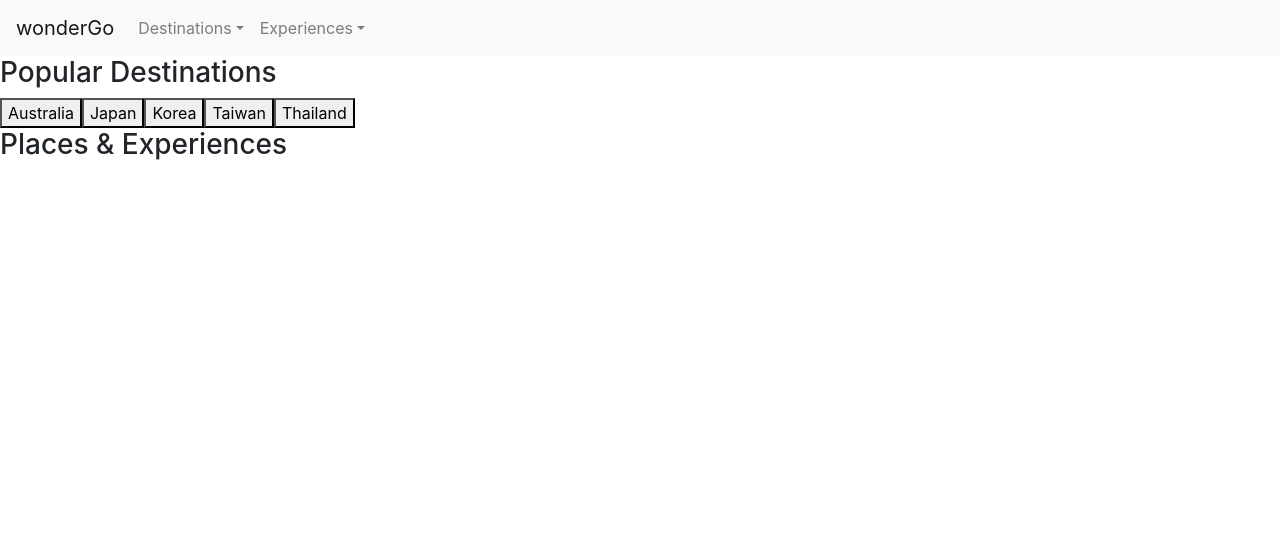
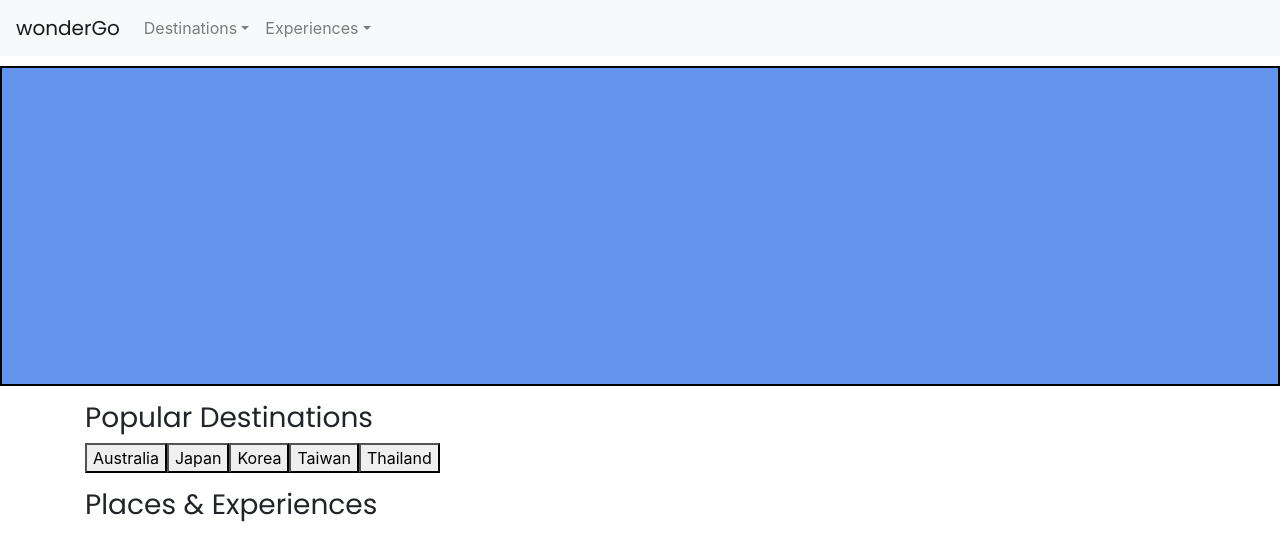
Before and after one commit to nhidayahj/react-travelplan, a React (Create React App) app in the folder travelplan/: page / in a window 1280 px wide. Shown: the top 560 px of the page. Built offline with nearby package versions, Linux system fonts and the light colour scheme.

Commit message:
editing layouts of the page

```diff
--- a/travelplan/public/index.html
+++ b/travelplan/public/index.html
@@ -1,14 +1,12 @@
 <!DOCTYPE html>
 <html lang="en">
-  <head>
+
+<head>
     <meta charset="utf-8" />
     <link rel="icon" href="%PUBLIC_URL%/favicon.ico" />
     <meta name="viewport" content="width=device-width, initial-scale=1" />
     <meta name="theme-color" content="#000000" />
-    <meta
-      name="description"
-      content="Web site created using create-react-app"
-    />
+    <meta name="description" content="Web site created using create-react-app" />
     <link rel="apple-touch-icon" href="%PUBLIC_URL%/logo192.png" />
     <!--
       manifest.json provides metadata used when your web app is installed on a
@@ -24,9 +22,12 @@
       work correctly both with client-side routing and a non-root public URL.
       Learn how to configure a non-root public URL by running `npm run build`.
     -->
+    <link rel="preconnect" href="https://fonts.gstatic.com">
+    <link href="https://fonts.googleapis.com/css2?family=Poppins&display=swap" rel="stylesheet">
     <title>React App</title>
-  </head>
-  <body>
+</head>
+
+<body>
     <noscript>You need to enable JavaScript to run this app.</noscript>
     <div id="root"></div>
     <!--
@@ -39,5 +40,6 @@
       To begin the development, run `npm start` or `yarn start`.
       To create a production bundle, use `npm run build` or `yarn build`.
     -->
-  </body>
+</body>
+
 </html>
--- a/travelplan/src/App.css
+++ b/travelplan/src/App.css
@@ -1,5 +1,21 @@
 .App {
   text-align: center;
+}
+
+.page-title {
+    font-family: 'Poppins', sans-serif;
+}
+
+.page-img {
+    margin-top:10px;
+    border:2px solid black;
+    padding:20px;
+    height:40vh;
+    background-color: cornflowerblue;
+}
+
+.home-section {
+    margin-top:15px;
 }
 
 .asia-bg {
@@ -49,6 +65,14 @@
   }
 }
 
+@media screen and (max-width:426px) {
+    .page-title {
+        display:flex;
+        justify-content: center;
+        font-size:22px;
+    }
+}
+
 .App-header {
   background-color: #282c34;
   min-height: 100vh;
--- a/travelplan/src/App.js
+++ b/travelplan/src/App.js
@@ -1,6 +1,7 @@
 import './App.css';
 import React from 'react'
 import { BrowserRouter as Router, Switch, Route} from "react-router-dom";
+
 
 
 // import ShowReviews from './pages/ShowReviews'
--- a/travelplan/src/HomeNavBar.js
+++ b/travelplan/src/HomeNavBar.js
@@ -25,7 +25,7 @@ function HomeNavBar (props) {
   return (
     <div>
       <Navbar color="light" light expand="md">
-        <NavbarBrand href="/">wonderGo</NavbarBrand>
+        <NavbarBrand href="/" className="page-title">wonderGo</NavbarBrand>
         <NavbarToggler onClick={toggle} />
         <Collapse isOpen={isOpen} navbar>
           <Nav className="me-auto" navbar>
--- a/travelplan/src/index.css
+++ b/travelplan/src/index.css
@@ -1,3 +1,5 @@
+
+
 body {
   margin: 0;
   font-family: -apple-system, BlinkMacSystemFont, 'Segoe UI', 'Roboto', 'Oxygen',
--- a/travelplan/src/pages/Homepage.js
+++ b/travelplan/src/pages/Homepage.js
@@ -1,4 +1,5 @@
 import React from 'react'
+import {Container} from 'reactstrap'
 
 
 
@@ -9,17 +10,24 @@ export default class Homepage extends React.Component {
     render() {
         return (
             <React.Fragment>
-                <div>
-                    <h3>Popular Destinations</h3>
+                <div className="page-img">
+
+                </div>
+                <Container>
+
+                    <div className="home-section">
+                        <h3 className="page-title">Popular Destinations</h3>
                         <button>Australia</button>
                         <button Link to="/japan">Japan</button>
                         <button Link to="/korea">Korea</button>
                         <button Link to="/taiwan">Taiwan</button>
                         <button Link to="/thailand">Thailand</button>
                     </div>
-                <div>
-                    <h3>Places & Experiences</h3>
+                    <div className="home-section">
+                        <h3 className="page-title">Places & Experiences</h3>
                     </div>
+                </Container>
+
             </React.Fragment>
         )
     }
```
Lines whose indentation alone changed are shown as unchanged.
